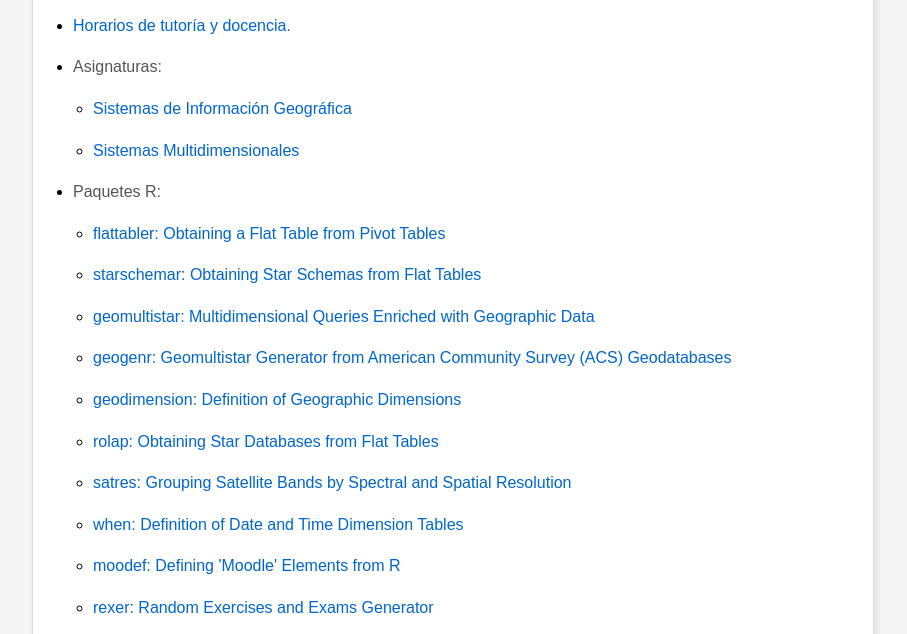
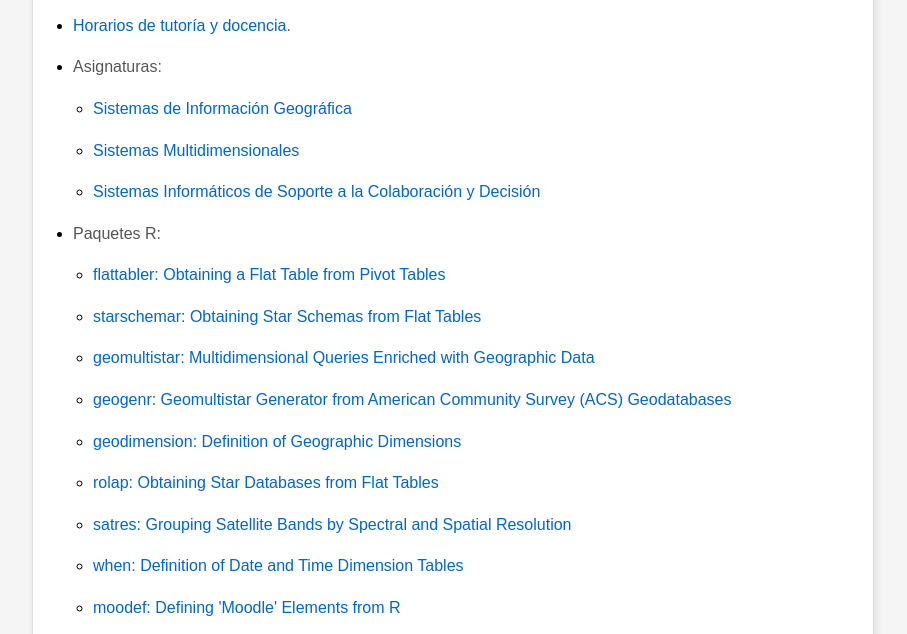
Before and after one commit to josesamos/josesamos.github.io, a plain HTML site: page index.html in a window 1280 px wide. Shown: the part 166-800 px from the top of the page, without its empty margins (187-1094 px from the left). Drawn offline with Linux system fonts and the light colour scheme.

Commit message:
Incluir SISCD

```diff
--- a/index.html
+++ b/index.html
@@ -61,6 +61,7 @@
 <ul>
 <li><p><a href="https://josesamos.github.io/sig/">Sistemas de Información Geográfica</a></p></li>
 <li><p><a href="https://josesamos.github.io/smd/">Sistemas Multidimensionales</a></p></li>
+<li><p><a href="https://josesamos.github.io/siscd/">Sistemas Informáticos de Soporte a la Colaboración y Decisión</a></p></li>
 </ul></li>
 <li><p>Paquetes R:</p>
 <ul>
```
